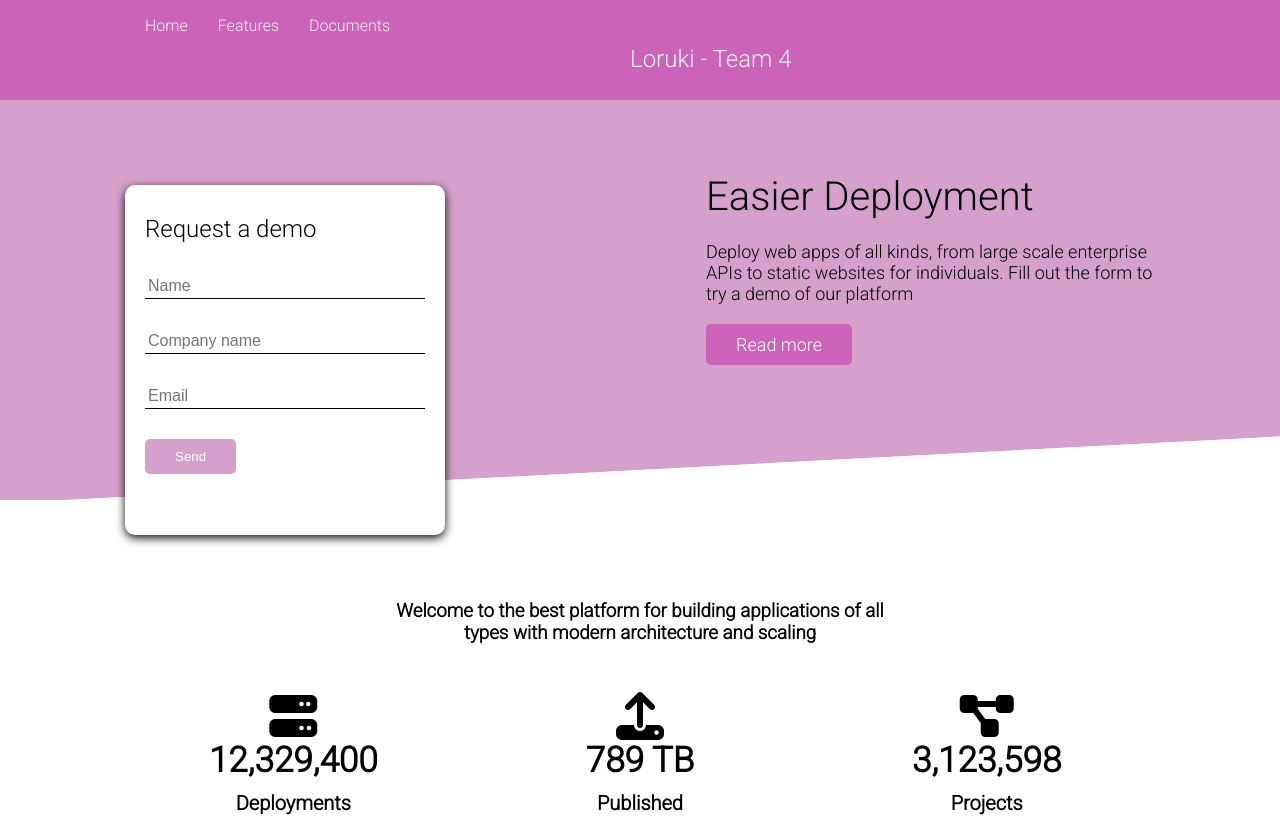
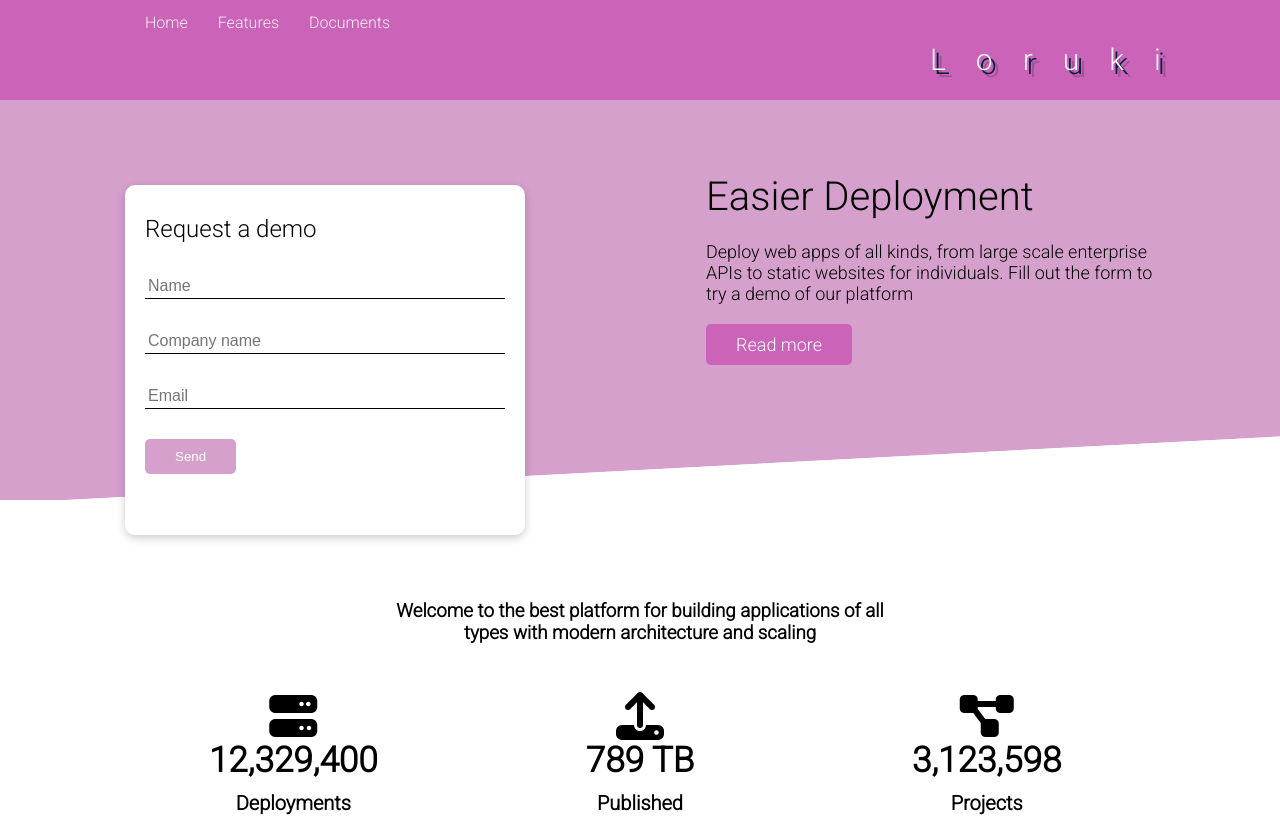
Before and after one commit to lab-brussels-1/loruki-group-4, a website: page index.html in a window 1280 px wide. Shown: the top 828 px of the page. Drawn offline with Linux system fonts and the light colour scheme.

Commit message:
Added logo

```diff
--- a/index.html
+++ b/index.html
@@ -25,7 +25,7 @@
             <li><a href="features.html">Features</a></li>
             <li><a href="docs.html">Documents</a></li>
           </ul>
-          <h1 class="logo">Loruki - Team 4</h1>
+          <h1 class="logo">Loruki</h1>
         </nav>
       </div>
     </div>
--- a/styles/style.css
+++ b/styles/style.css
@@ -90,8 +90,13 @@ img {
 }
 
 .logo {
-  padding-left: 500px;
+  padding-left: 800px;
   width: 100%;
+  color: var(--light-color);
+  background-color: none;
+  letter-spacing: 1em;
+  text-shadow: 4px 4px 0 var(--dark-color), 7px 7px 0 rgba(0, 0, 0, 0.2);
+  font-size: 30px;
 }
 
 /* showcase */
@@ -187,11 +192,10 @@ img {
 }
 
 .card {
-  width: 320px;
   background-color: white;
   color: black;
   border-radius: 10px;
-  box-shadow: 0 3px 10px rgb(14, 13, 13);
+  box-shadow: 0 3px 10px rgb(0, 0, 0, 0.2);
   padding: 20px;
   margin: 10px;
 }
@@ -208,6 +212,7 @@ img {
 
 .btn:hover {
   transform: scale(0.98);
+  box-shadow: inset 0 0 8px #f9f8fc;
 }
 
 /* Stats */
```
